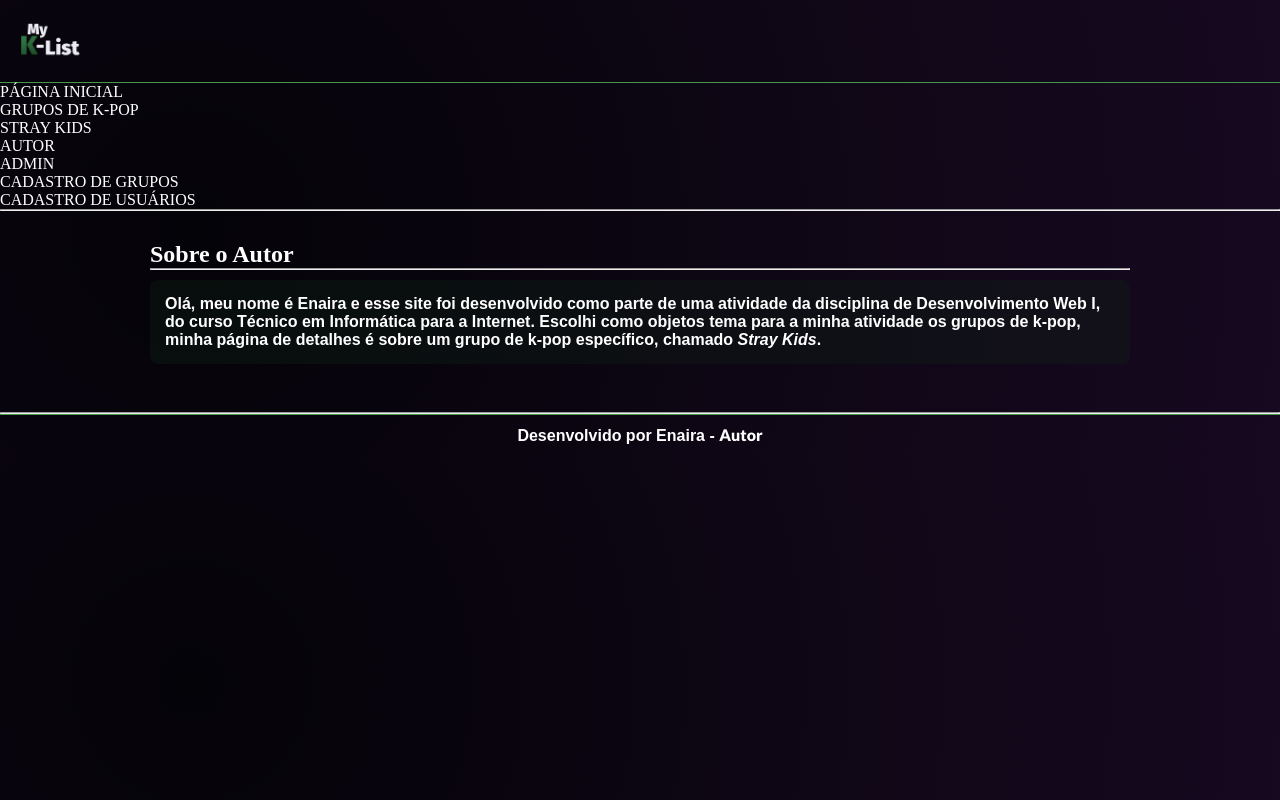
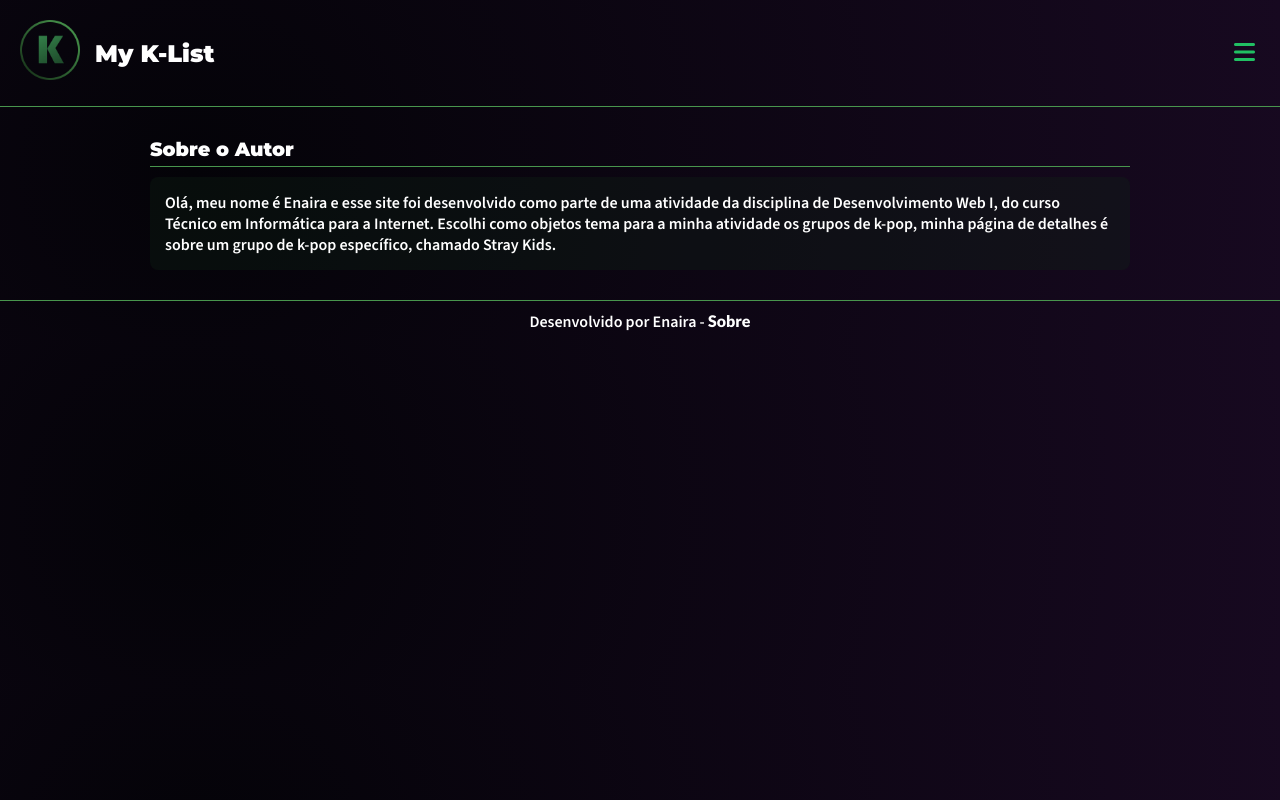
Before and after one commit to enairadm/tarefa03, a plain HTML site: page autor.html in a window 1280 px wide. Drawn offline with nearby package versions, Linux system fonts and the light colour scheme.

Commit message:
Update autor.html

```diff
--- a/autor.html
+++ b/autor.html
@@ -3,44 +3,69 @@
 
 <head>
   <meta charset="UTF-8" />
-  <title>Autor</title>
+  <meta name="viewport" content="width=device-width, initial-scale=1.0">
+  <title>Página Inicial</title>
   <link rel="stylesheet" href="style.css">
+  <link rel="stylesheet" href="https://cdnjs.cloudflare.com/ajax/libs/font-awesome/6.6.0/css/all.min.css" integrity="sha512-Kc323vGBEqzTmouAECnVceyQqyqdsSiqLQISBL29aUW4U/M7pSPA/gEUZQqv1cwx4OnYxTxve5UMg5GT6L4JJg==" crossorigin="anonymous" referrerpolicy="no-referrer" />
   <link rel="preconnect" href="https://fonts.googleapis.com">
   <link rel="preconnect" href="https://fonts.gstatic.com" crossorigin>
-  <link href="https://fonts.googleapis.com/css2?family=Lato:wght@100;900&display=swap" rel="stylesheet">
+  <link href="https://fonts.googleapis.com/css2?family=Fira+Sans:ital,wght@0,900;1,900&family=Lato:wght@900&family=Montserrat:wght@900&family=Source+Sans+3:wght@200..900&display=swap" rel="stylesheet">
 </head>
 
 <body>
+
   <header>
-    <img class="logo" src="img/logo.png" alt="Logo do Site">
+    <div class="header-left">
+      <a href="index.html"><img src="img/logo2.png" alt="Logo do Site" class="logo"></a>
+      <span class="title-website">My K-List</span>
+    </div>
+
+    <input type="checkbox" id="check-nav">
+    <label for="check-nav" class="icons-nav">
+      <span class="open-menu"><i class="fas fa-bars"></i></span>
+      <span class="close-menu"><i class="fas fa-times"></i></span>
+    </label>
+
+    <nav class="sidebar">
+      <ul>
+        <li class="submenu">
+          <a class="linkPrin" href="index.html">Página Inicial</a>
+          <ul>
+            <li><a href="index2.html">Estilo 2</a></li>
+          </ul>
+        </li>
+
+        <li class="submenu">
+          <a class="linkPrin" href="gruposdekpop.html">Grupos de K-Pop</a>
+          <ul>
+            <li><a href="straykids.html">Stray Kids</a></li>
+          </ul>
+        </li>
+
+        <li><a class="linkPrin" href="autor.html">Sobre</a></li>
+
+        <li class="submenu">
+          <a class="linkPrin" href="login.html">Admin</a>
+          <ul>
+            <li><a href="cadastrogrupos.html">Cadastro de Grupos</a></li>
+            <li><a href="cadastrousuarios.html">Cadastro de Usuários</a></li>
+          </ul>
+        </li>
+      </ul>
+    </nav>
   </header>
 
-  <nav class="row">
-    <ul class="navbar">
-      <li class="#"><a href="index.html">PÁGINA INICIAL</a></li>
-      <li class="#"><a href="gruposdekpop.html">GRUPOS DE K-POP</a>
-        <ul class="sublinks">
-          <li class="#"><a href="straykids.html">STRAY KIDS</a></li></ul></li>
-      <li class="#"><a href="autor.html">AUTOR</a></li>
-      <li class="#"><a href="login.html">ADMIN</a>
-        <ul class="sublinks">
-          <li class="#"><a href="cadastrogrupos.html">CADASTRO DE GRUPOS</a></li>
-          <li class="#"><a href="cadastrousuarios.html">CADASTRO DE USUÁRIOS</a></li></ul></li>
-    </ul>
-  </nav>
-  <hr>
-
   <main>
-    <div class="titulospag"><h2>Sobre o Autor</h2><hr></div>
+    <div class="title">Sobre o Autor</div>
     <div class="fundo"><p>Olá, meu nome é Enaira e esse site foi desenvolvido como parte de uma atividade da
       disciplina de Desenvolvimento Web I, do curso Técnico em Informática para a Internet. Escolhi como objetos tema para a minha atividade os grupos de k-pop,
-      minha página de detalhes é sobre um grupo de k-pop específico, chamado <i>Stray Kids</i>.</p></div>
+      minha página de detalhes é sobre um grupo de k-pop específico, chamado Stray Kids.</p></div>
   </main>
-  <br><hr>
+
   <footer>
     <p>
       Desenvolvido por Enaira -
-      <a href="autor.html">Autor</a>
+      <a href="autor.html">Sobre</a>
     </p>
   </footer>
 </body>
```
